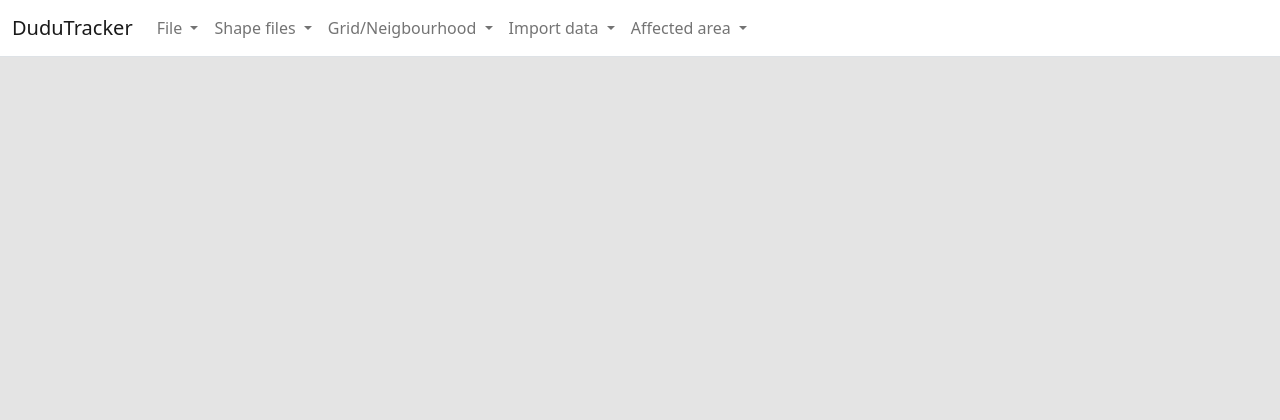
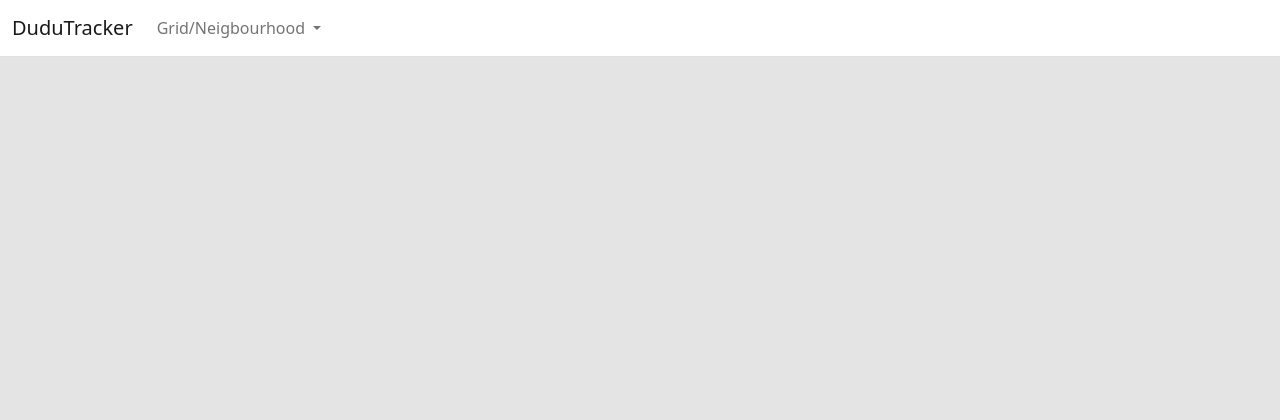
Before and after one commit to Vansnoden/dudu_tracker, a Django app: template templates/base.html in a window 1280 px wide. Shown: the top 420 px of the page. Run offline with Django 4.2, Linux system fonts and the light colour scheme; the template is opened without the code that fills it, so the values that code supplies are empty; some libraries are stand-ins or nearby versions.

Commit message:
data collectio ok

```diff
--- a/static/css/main.css
+++ b/static/css/main.css
@@ -112,7 +112,7 @@ legend.scheduler-border {
     width: -moz-fit-content;
     height: fit-content;
     height: -moz-fit-content;
-    max-height: 60vh;
+    max-height: 80vh;
     -ms-overflow-style: none;  /* IE and Edge */
     scrollbar-width: none;  /* Firefox */
     overflow: scroll;
--- a/templates/base.html
+++ b/templates/base.html
@@ -33,36 +33,6 @@
                     <ul class="navbar-nav me-auto mb-2 mb-lg-0">
                         <li class="nav-item dropdown">
                             <a class="nav-link dropdown-toggle"
-                                href="#" id="navbarDropdown1"
-                                role="button" data-bs-toggle="dropdown" aria-expanded="false">
-                                File
-                            </a>
-                            <ul class="dropdown-menu" aria-labelledby="navbarDropdown1">
-                                <li>
-                                    <a class="dropdown-item" href="#">Select project folder</a>
-                                </li>
-                            </ul>
-                        </li>
-                        <li class="nav-item dropdown">
-                            <a class="nav-link dropdown-toggle"
-                                href="#" id="navbarDropdown2"
-                                role="button" data-bs-toggle="dropdown" aria-expanded="false">
-                                Shape files
-                            </a>
-                            <ul class="dropdown-menu" aria-labelledby="navbarDropdown2">
-                                <li>
-                                    <a class="dropdown-item" href="#">shp file</a>
-                                </li>
-                                <li>
-                                    <a class="dropdown-item" href="#">dbf file</a>
-                                </li>
-                                <li>
-                                    <a class="dropdown-item" href="#">shx file</a>
-                                </li>
-                            </ul>
-                        </li>
-                        <li class="nav-item dropdown">
-                            <a class="nav-link dropdown-toggle"
                                 href="#" id="navbarDropdown3"
                                 role="button" data-bs-toggle="dropdown" aria-expanded="false">
                                 Grid/Neigbourhood
@@ -73,39 +43,6 @@
                                 </li>
                                 <li>
                                     <a class="dropdown-item" href="#">Produce neigbourhood</a>
-                                </li>
-                            </ul>
-                        </li>
-                        <li class="nav-item dropdown">
-                            <a class="nav-link dropdown-toggle"
-                                href="#" id="navbarDropdown4"
-                                role="button" data-bs-toggle="dropdown" aria-expanded="false">
-                                Import data
-                            </a>
-                            <ul class="dropdown-menu" aria-labelledby="navbarDropdown4">
-                                <li>
-                                    <a class="dropdown-item" href="#">Constraint 1</a>
-                                </li>
-                                <li>
-                                    <a class="dropdown-item" href="#">Constraint 2</a>
-                                </li>
-                                <li>
-                                    <a class="dropdown-item" href="#">Constraint 3</a>
-                                </li>
-                                <li>
-                                    <a class="dropdown-item" href="#">Constraint 4</a>
-                                </li>
-                            </ul>
-                        </li>
-                        <li class="nav-item dropdown">
-                            <a class="nav-link dropdown-toggle"
-                                href="#" id="navbarDropdown5"
-                                role="button" data-bs-toggle="dropdown" aria-expanded="false">
-                                Affected area
-                            </a>
-                            <ul class="dropdown-menu" aria-labelledby="navbarDropdown5">
-                                <li>
-                                    <a class="dropdown-item" href="#">Starting area</a>
                                 </li>
                             </ul>
                         </li>
```
Also changed, not shown: static/js/main.js (+60 -3 lines), web/templates/web/index.html (+13 -50 lines), static/img/favicon.ico (added).
